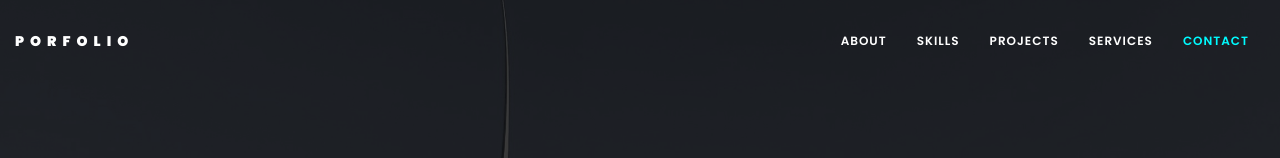
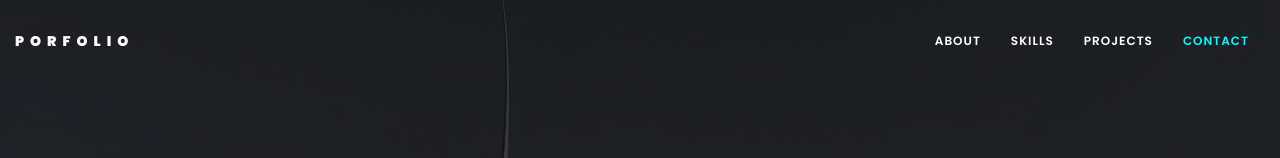
Before and after one commit to lehai4/Porfolio, a Next.js app: page / in a window 1280 px wide. Shown: the top 158 px of the page. Built offline with nearby package versions, Linux system fonts and the light colour scheme.

Commit message:
done!(v1)

```diff
--- a/app/components/Form.tsx
+++ b/app/components/Form.tsx
@@ -15,7 +15,7 @@ const schema = yup
       .required("Please enter email!"),
     phone: yup.string().required("Please enter phone!"),
     subject: yup.string().required("Please enter subject!"),
-    message: yup.string().required("Please enter email!"),
+    message: yup.string().required("Please enter message!"),
   })
   .required();
 
--- a/app/components/header/index.tsx
+++ b/app/components/header/index.tsx
@@ -12,8 +12,7 @@ const Navbar: LinkNavbar[] = [
   { id: 0, path: "about", namePath: "About" },
   { id: 1, path: "skill", namePath: "Skills" },
   { id: 2, path: "projects", namePath: "Projects" },
-  { id: 3, path: "services", namePath: "Services" },
-  { id: 4, path: "contact", namePath: "Contact" },
+  { id: 3, path: "contact", namePath: "Contact" },
 ];
 
 const IconList = [
```
